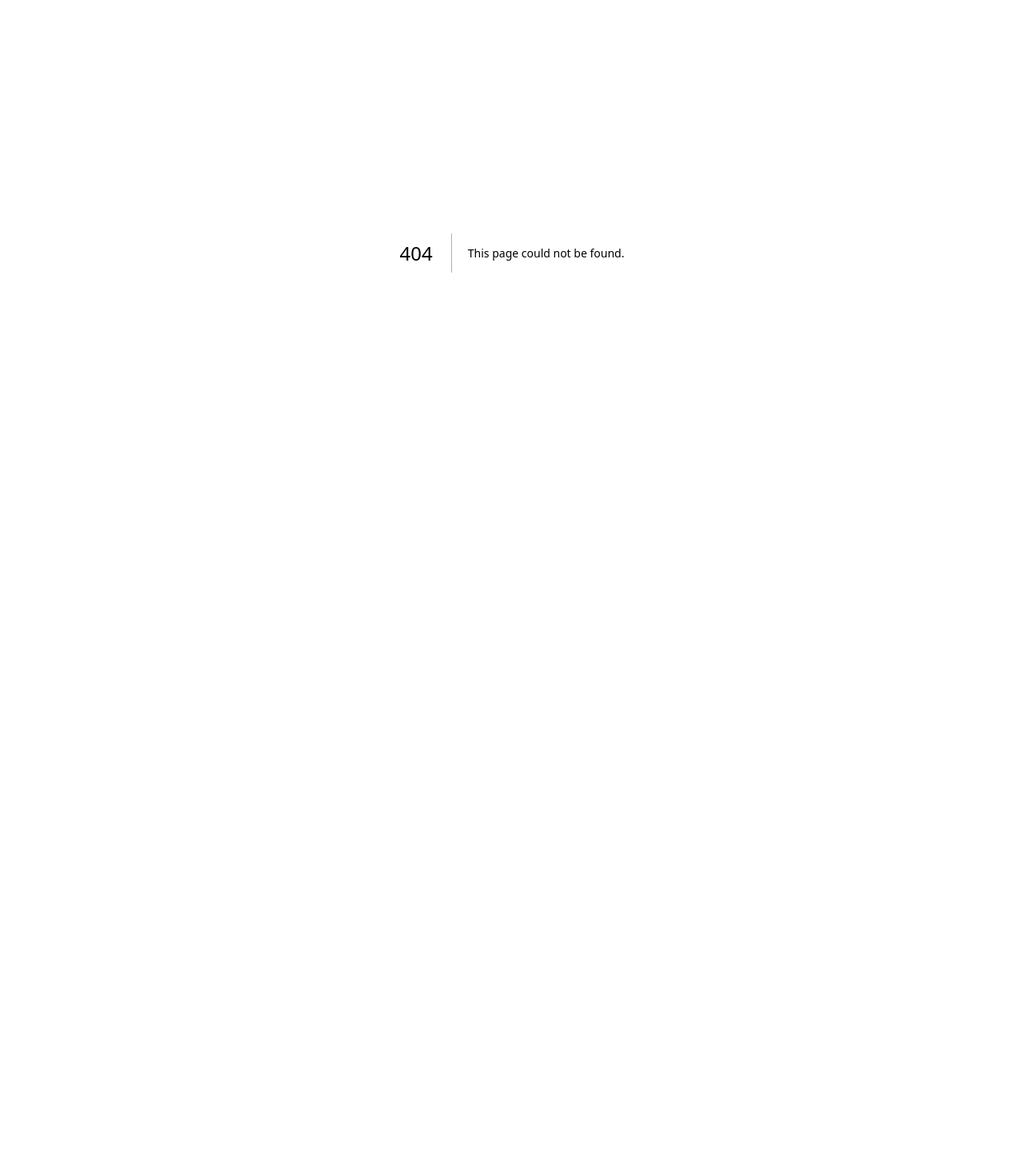
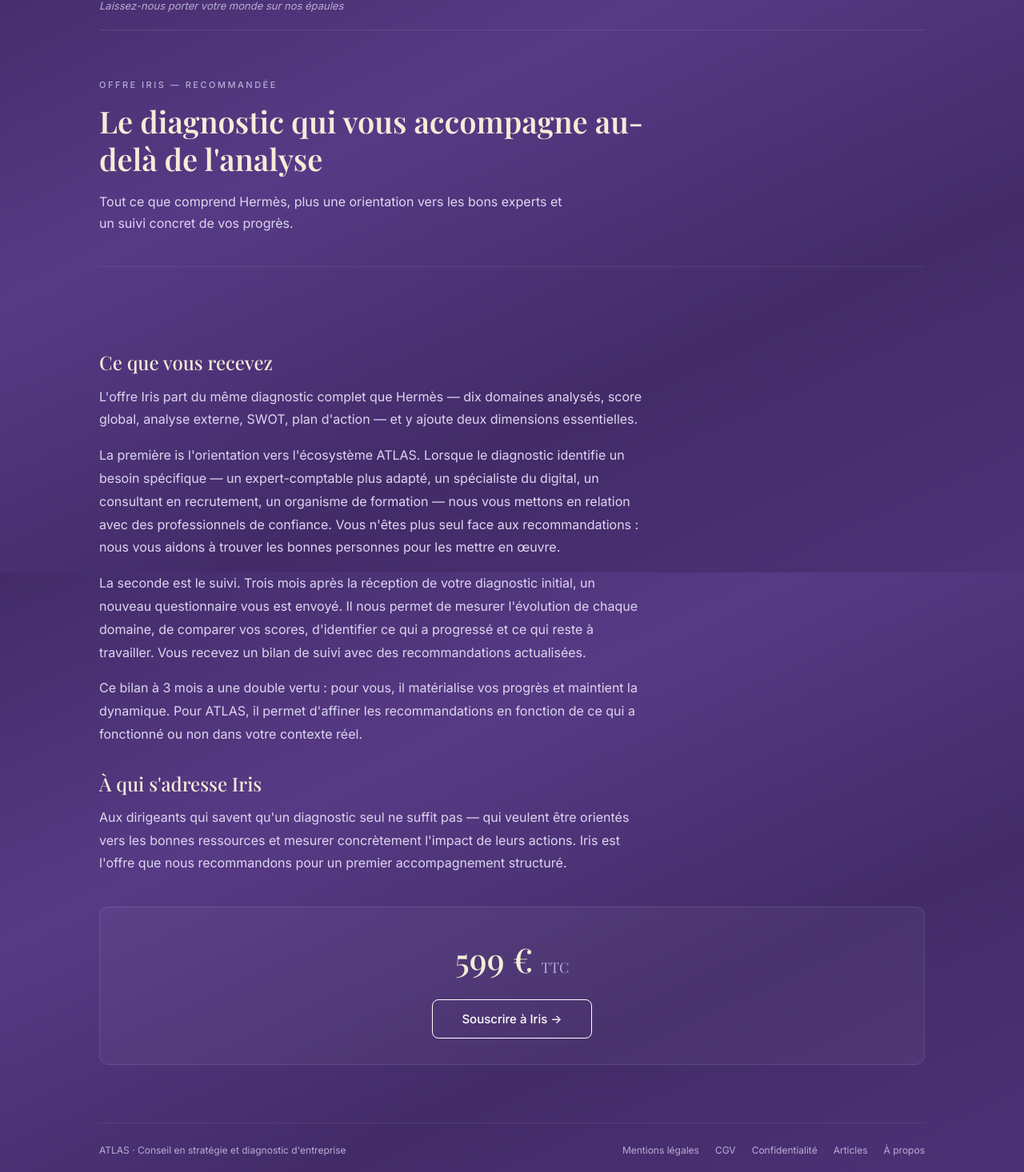
Before and after one commit to gabrielsimonetti62-hub/atlas-diagnostic, a Next.js app: page /offres/iris in a window 1280 px wide. Before the commit this address had no page. Shown: the part 84-1550 px from the top of the page at 80% size. Before the commit the page ends 800 px from the top, so only its background shows below. Built offline with nearby package versions, Linux system fonts and the light colour scheme; a web font is replaced by a local one.

Commit message:
Create page.js

```diff
--- /dev/null
+++ b/app/offres/iris/page.js
@@ -0,0 +1,39 @@
+import Link from "next/link";
+import { Nav, Footer } from "../../components";
+
+export const metadata = {
+  title: "Offre Iris — Diagnostic + orientation + suivi à 3 mois | ATLAS",
+  description: "Le diagnostic stratégique complet, une orientation vers des experts adaptés, et un bilan de suivi à 3 mois pour mesurer vos progrès. 599 €.",
+};
+
+export default function Iris() {
+  return (
+    <>
+      <Nav />
+      <div className="container">
+        <section className="page-header">
+          <div className="section-label">Offre Iris &mdash; Recommand&eacute;e</div>
+          <h1>Le diagnostic qui vous accompagne au-del&agrave; de l&apos;analyse</h1>
+          <p className="section-intro">Tout ce que comprend Herm&egrave;s, plus une orientation vers les bons experts et un suivi concret de vos progr&egrave;s.</p>
+        </section>
+      </div>
+      <div className="container"><hr className="divider" /></div>
+      <div className="container">
+        <section className="section article-body">
+          <h2>Ce que vous recevez</h2>
+          <p>L&apos;offre Iris part du m&ecirc;me diagnostic complet que Herm&egrave;s &mdash; dix domaines analys&eacute;s, score global, analyse externe, SWOT, plan d&apos;action &mdash; et y ajoute deux dimensions essentielles.</p>
+          <p>La premi&egrave;re is l&apos;orientation vers l&apos;&eacute;cosyst&egrave;me ATLAS. Lorsque le diagnostic identifie un besoin sp&eacute;cifique &mdash; un expert-comptable plus adapt&eacute;, un sp&eacute;cialiste du digital, un consultant en recrutement, un organisme de formation &mdash; nous vous mettons en relation avec des professionnels de confiance. Vous n&apos;&ecirc;tes plus seul face aux recommandations : nous vous aidons &agrave; trouver les bonnes personnes pour les mettre en &oelig;uvre.</p>
+          <p>La seconde est le suivi. Trois mois apr&egrave;s la r&eacute;ception de votre diagnostic initial, un nouveau questionnaire vous est envoy&eacute;. Il nous permet de mesurer l&apos;&eacute;volution de chaque domaine, de comparer vos scores, d&apos;identifier ce qui a progress&eacute; et ce qui reste &agrave; travailler. Vous recevez un bilan de suivi avec des recommandations actualis&eacute;es.</p>
+          <p>Ce bilan &agrave; 3 mois a une double vertu : pour vous, il mat&eacute;rialise vos progr&egrave;s et maintient la dynamique. Pour ATLAS, il permet d&apos;affiner les recommandations en fonction de ce qui a fonctionn&eacute; ou non dans votre contexte r&eacute;el.</p>
+          <h2>&Agrave; qui s&apos;adresse Iris</h2>
+          <p>Aux dirigeants qui savent qu&apos;un diagnostic seul ne suffit pas &mdash; qui veulent &ecirc;tre orient&eacute;s vers les bonnes ressources et mesurer concr&egrave;tement l&apos;impact de leurs actions. Iris est l&apos;offre que nous recommandons pour un premier accompagnement structur&eacute;.</p>
+          <div className="offer-cta-block">
+            <div className="offer-cta-price">599 &euro; <span>TTC</span></div>
+            <button className="btn-cta">Souscrire &agrave; Iris &rarr;</button>
+          </div>
+        </section>
+      </div>
+      <Footer />
+    </>
+  );
+}
```
